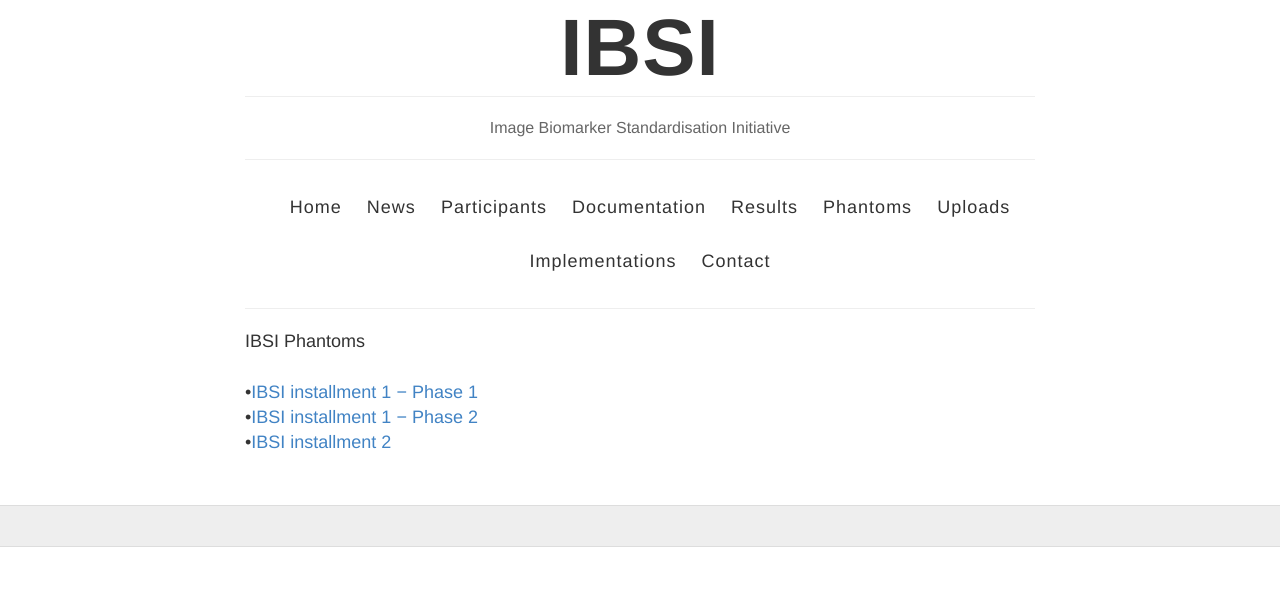
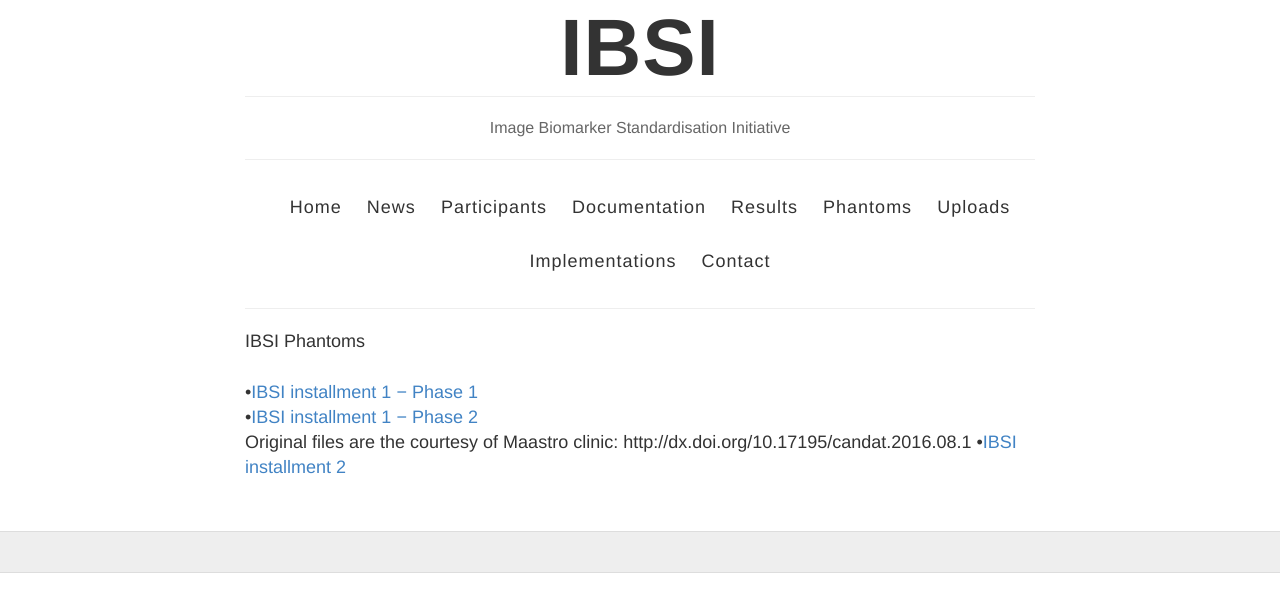
Before and after one commit to rkpandya/IBSI-test, a Jekyll site: the page built from phantoms.html, in a window 1280 px wide. Shown: the top 612 px of the page. Built offline with Jekyll 4.4.1, drawn with Linux system fonts in a browser that asks for light colours.

Commit message:
Update phantoms.html

```diff
--- a/phantoms.html
+++ b/phantoms.html
@@ -12,6 +12,7 @@ IBSI Phantoms
 
 •<a href="https://drive.google.com/file/d/1hEhiAnIsPg0GDPwoaph-WjJUdr0ToPP7/view?usp=sharing">IBSI installment 1 − Phase 2</a>
 <br style="margin-bottom:240px;"/>
+Original files are the courtesy of Maastro clinic: http://dx.doi.org/10.17195/candat.2016.08.1
 
 •<a href="https://drive.google.com/file/d/1eQUVIEDll85jQqJ72Xbw4La9zhFEy90a/view?usp=sharing">IBSI installment 2</a>
 <br style="margin-bottom:240px;"/>
```
